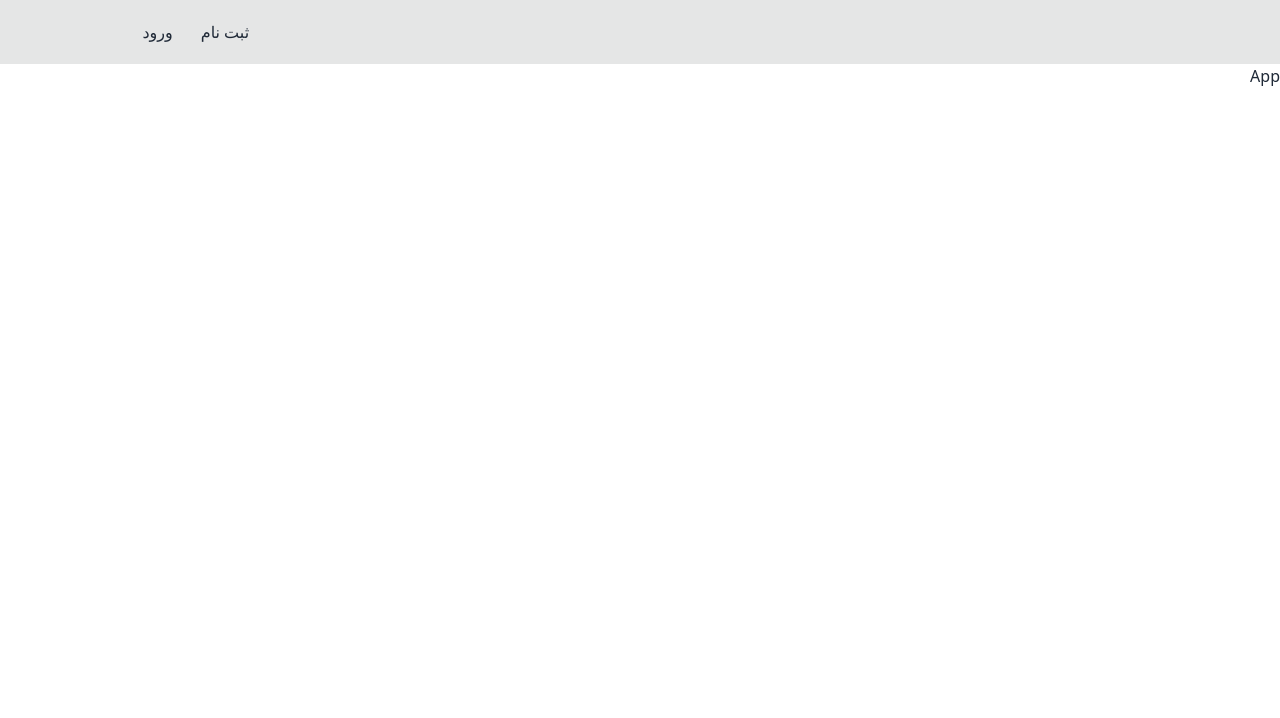
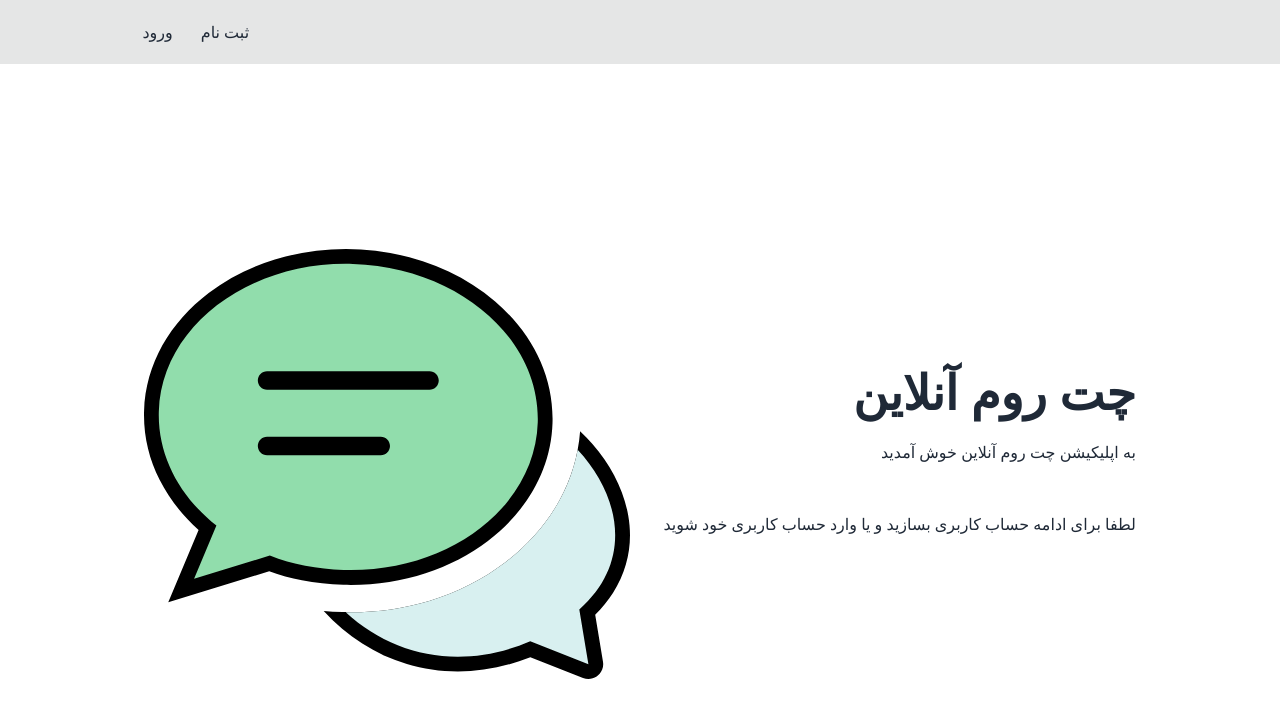
Before and after one commit to ARES11430/chat-project, a React (Vite) app in the folder front-end/: page / in a window 1280 px wide. Shown: the top 718 px of the page. Built offline with nearby package versions, Linux system fonts and the light colour scheme; no server answers.

Commit message:
create App page

```diff
--- a/front-end/src/pages/App.tsx
+++ b/front-end/src/pages/App.tsx
@@ -1,7 +1,24 @@
-import React from 'react';
+import chatSvg from '../assets/chat.svg';
 
 const App = () => {
-	return <div>App</div>;
+	return (
+		<div className='hero bg-base-100 min-h-screen'>
+			<div className='hero-content flex-col gap-5 lg:flex-row-reverse w-[80%]'>
+				<div className='lg:w-[50%] w-full flex justify-center lg:justify-end'>
+					<img src={chatSvg} className='rounded-lg lg:max-w-full' />
+				</div>
+				<div className='lg:w-[50%] w-full flex justify-center lg:justify-start'>
+					<div>
+						<h1 className='text-5xl font-bold'>چت روم آنلاین</h1>
+						<p className='py-6'>به اپلیکیشن چت روم آنلاین خوش آمدید</p>
+						<p className='py-6'>
+							لطفا برای ادامه حساب کاربری بسازید و یا وارد حساب کاربری خود شوید
+						</p>
+					</div>
+				</div>
+			</div>
+		</div>
+	);
 };
 
 export default App;
```
